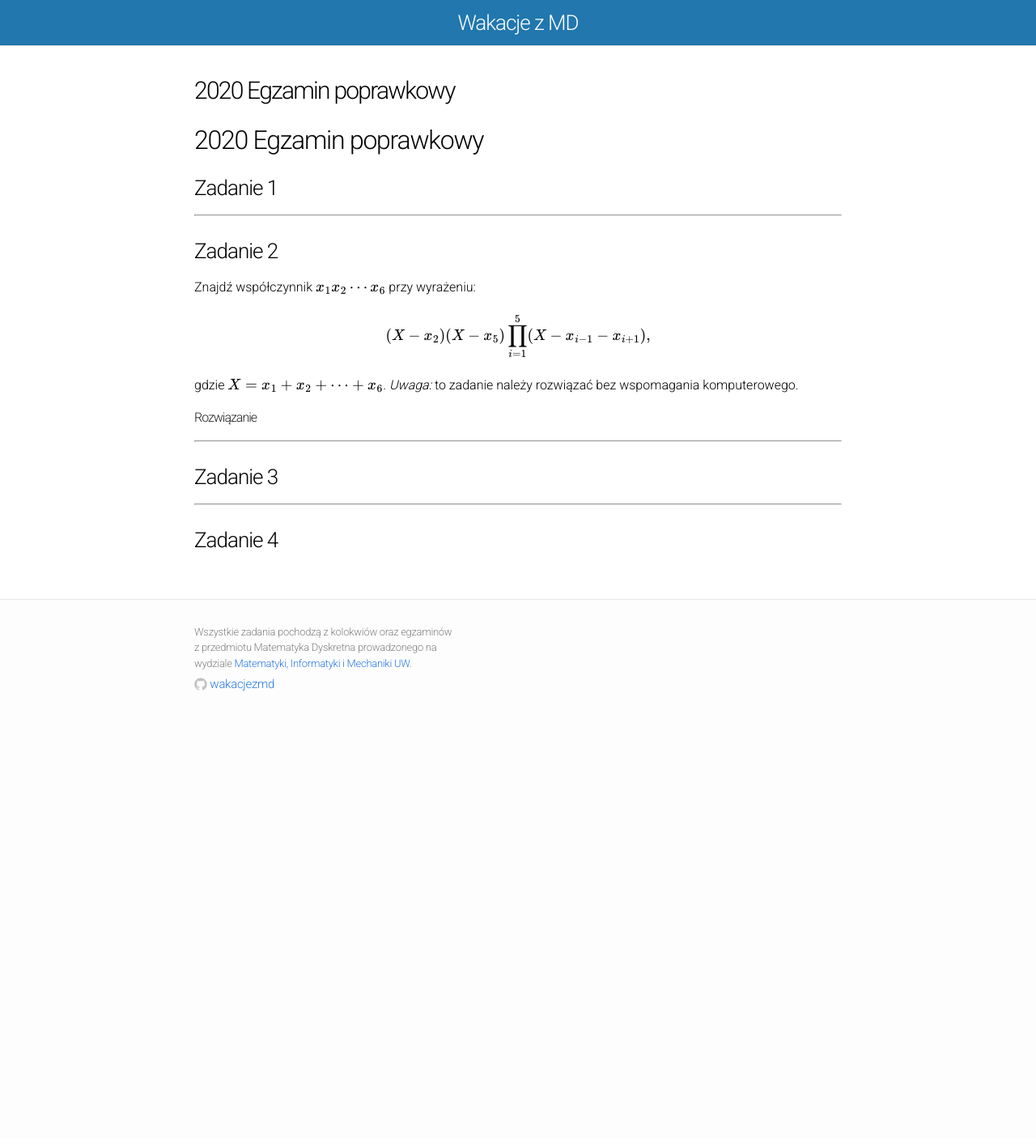
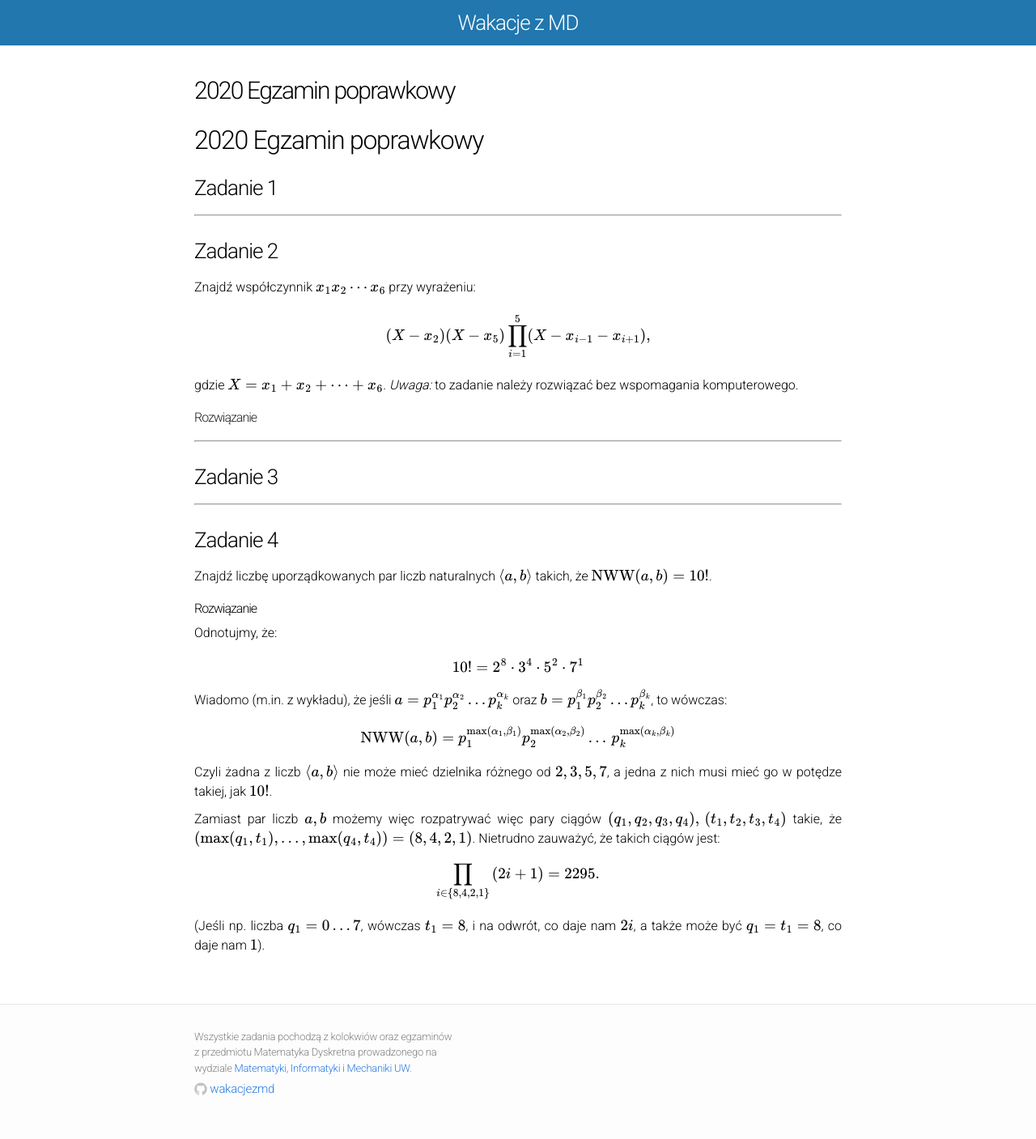
Before and after one commit to wakacjezmd/wakacjezmd.github.io, a Jekyll site: the page built from _solutions/2020/2020-egzamin-2.md, in a window 1280 px wide. Shown: the whole page at 81% size. Built offline with Jekyll 4.4.1, drawn with Linux system fonts in a browser that asks for light colours; nearby versions of some CDN libraries; formulas are drawn with MathJax 3; our own code applies the rules of GitHub Pages for plain Markdown files; before the commit the page ends 907 px from its top, so only the background shows below that.

Commit message:
2020, 2nd term exam, ex. 4 added with solution

```diff
--- a/_solutions/2020/2020-egzamin-2.md
+++ b/_solutions/2020/2020-egzamin-2.md
@@ -74,3 +74,42 @@ gdzie \\( X = x_1 + x_2 + \cdots + x_6 \\). *Uwaga:* to zadanie należy rozwiąz
 ---
 
 ### Zadanie 4
+
+
+Znajdź liczbę uporządkowanych par liczb naturalnych \\(\langle a,b \rangle\\) takich, że \\(\text{NWW}(a,b) = 10!\\).
+
+<div>
+  <h4 class="collapsible">Rozwiązanie</h4>
+  <div class="solution">
+    <p>
+      Odnotujmy, że:
+
+      \[
+          10! = 2^8 \cdot 3^4 \cdot 5^2 \cdot 7^1
+      \]
+
+      Wiadomo (m.in. z wykładu), że jeśli \(a = p_1^{\alpha_1} p_2^{\alpha_2} \ldots p_k^{\alpha_k}\) oraz
+      \(b = p_1^{\beta_1} p_2^{\beta_2} \ldots p_k^{\beta_k}\), to wówczas:
+
+      \[
+          \mathrm{NWW}(a,b) = p_1^{\max(\alpha_1, \beta_1)} p_2^{\max(\alpha_2, \beta_2)} \ldots\, p_k^{\max(\alpha_k, \beta_k)}
+      \]
+
+      Czyli żadna z liczb \(\langle a,b \rangle\) nie może mieć dzielnika różnego od \(2, 3, 5, 7\), a jedna z nich musi
+      mieć go w potędze takiej, jak \(10!\).
+    </p>
+
+    <p>
+      Zamiast par liczb \(a, b\) możemy więc rozpatrywać więc pary ciągów
+      \((q_1, q_2, q_3, q_4),\, (t_1, t_2, t_3, t_4)\) takie, że \( (\max(q_1, t_1), \ldots, \max(q_4,
+      t_4)) = (8, 4, 2, 1)\). Nietrudno zauważyć, że takich ciągów jest:
+
+      \[
+          \prod_{i \in \{ 8, 4, 2, 1 \}}  \left( 2i + 1 \right) = 2295.
+      \]
+
+      (Jeśli np. liczba \(q_1 = 0\ldots7\), wówczas \(t_1 = 8\), i na odwrót, co daje nam \(2i\), a także może być \(q_1
+      = t_1 = 8\), co daje nam \(1\)).
+    </p>
+  </div>
+</div>
```
Also changed, not shown: index.html (+8 -0 lines).
